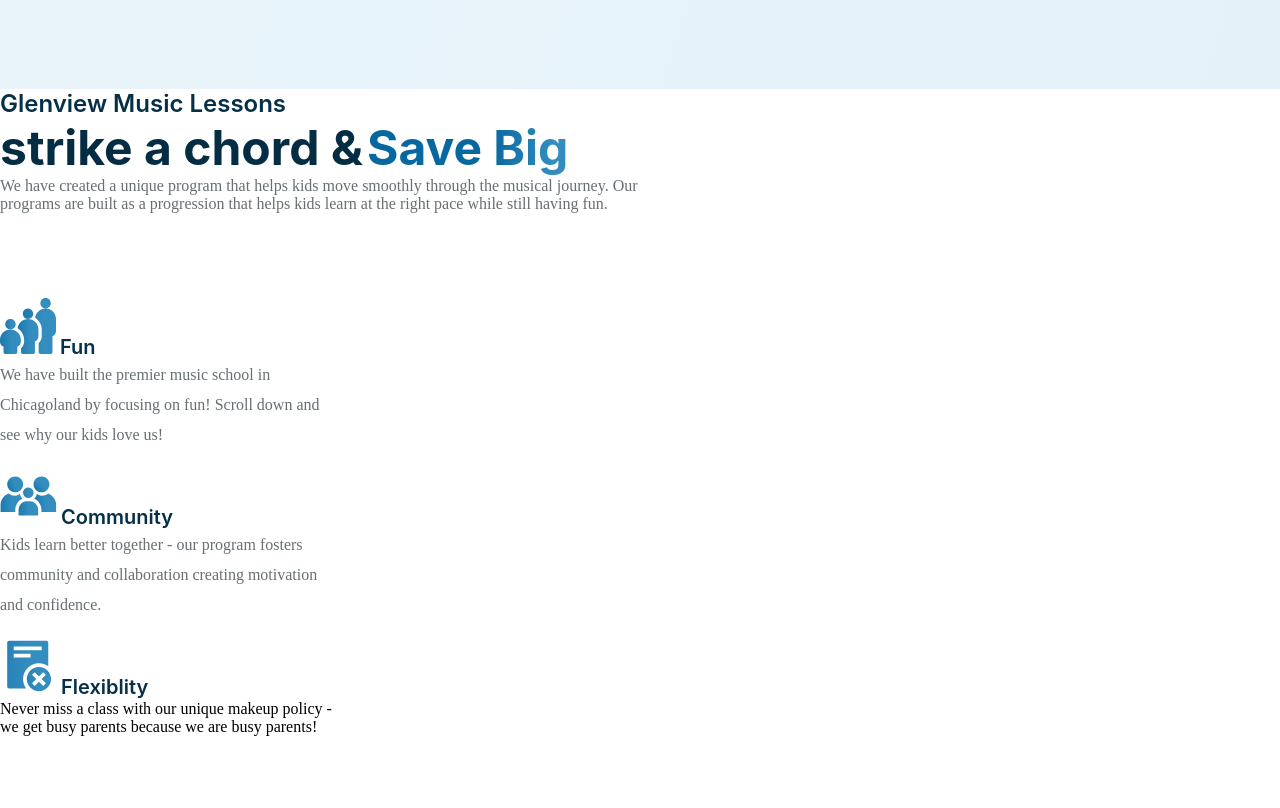
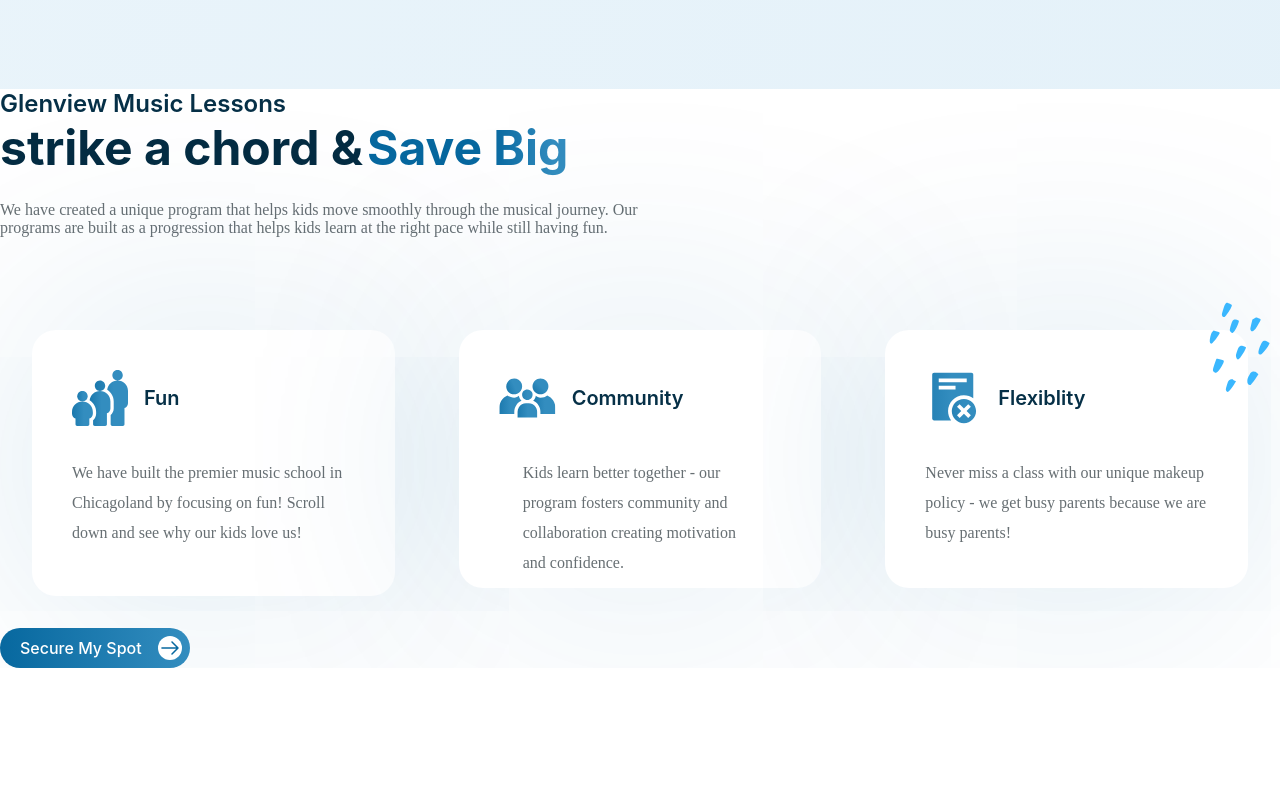
Before and after one commit to isimransharma/practiceAssignment, a plain HTML site: page index.html in a window 1280 px wide. Shown: the part 660-1468 px from the top of the page. After the commit the page ends 1328 px from the top, so only its background shows below. Drawn offline with Linux system fonts and the light colour scheme.

Commit message:
7th resume section2

```diff
--- a/index.html
+++ b/index.html
@@ -47,7 +47,7 @@
                   </svg>
                 </div>
               </button>
-              <img src="assets/Vector.svg" alt="any" class="arrow-curve" />
+              <img src="assets/curve-arrow.svg" alt="any" class="arrow-curve" />
             </div>
           </div>
           <div class="imagecontainer">
@@ -62,7 +62,7 @@
               <img src="assets/play icon.svg" alt="play-icon" />
             </div>
             <div class="droplets">
-              <img src="assets/Group 25.svg" alt="droplets" />
+              <img src="assets/droplets.svg" alt="droplets" />
             </div>
           </div>
         </div>
@@ -80,30 +80,50 @@
             that helps kids learn at the right pace while still having fun.
           </p>
         </div>
+        <div class="subSection2-container">
           <div class="fun-container">
+            <div class="flex-heading">
               <img src="assets/Age.svg" alt="age" />
               <span class="heading-fun">Fun</span>
+            </div>
             <p class="fun-content">
-            We have built the premier music school in Chicagoland by focusing on
-            fun! Scroll down and see why our kids love us!
+              We have built the premier music school in Chicagoland by focusing
+              on fun! Scroll down and see why our kids love us!
             </p>
           </div>
           <div class="community-container">
+            <div class="flex-heading">
               <img src="assets/togather.svg" alt="together" />
               <span class="heading-community">Community</span>
+            </div>
             <p class="community-content">
               Kids learn better together - our program fosters community and
               collaboration creating motivation and confidence.
             </p>
           </div>
           <div class="flexible-container">
+            <div class="flex-heading">
               <img src="assets/No Contract.svg" alt="contract" />
               <span class="heading-flexible">Flexiblity</span>
+            </div>
             <p class="flexible-content">
               Never miss a class with our unique makeup policy - we get busy
               parents because we are busy parents!
             </p>
+            <div class="community-droplets">
+              <img src="assets/droplets.svg" alt="droplets" />
             </div>
+          </div>
+        </div>
+        <div class="btn2-container">
+          <button class="myspot-btn">
+            Secure my spot
+            <div class="btn2-arrow">
+              <img src="assets/btn2-arrow.svg" alt="arrow" />
+            </div>
+          </button>
+        </div>
+        <!-- </div> -->
       </div>
     </div>
   </body>
--- a/style.css
+++ b/style.css
@@ -161,6 +161,12 @@
   top: -150px;
   right: -490px;
 }
+
+/*================= SECTION2 =================== */
+.Section2-container {
+  padding-left: 80px;
+  padding-right: 125px;
+}
 .musiclesson-container {
   width: 677px;
   height: 209px;
@@ -197,11 +203,28 @@
 }
 .para-2 {
   color: rgba(103, 111, 115, 1);
+  padding-top: 24px;
 }
+.subSection2-container {
+  display: flex;
+}
+
 .fun-container {
-  width: 333px;
-  height: 170px;
+  /* width: 333px;
+  height: 170px; */
+  /* padding: 40px 40px 48px 40px; */
+  display: flex;
+  padding: var(--5, 40px) var(--5, 40px) var(--6, 48px) var(--5, 40px);
+  flex-direction: column;
+  align-items: flex-start;
+  gap: 8px;
+  flex: 1 0 0;
+  border-radius: 24px;
+  background: #fff;
+  box-shadow: 0px 0px 250px 0px rgba(7, 104, 159, 0.16);
+  margin: 32px;
 }
+
 .heading-fun {
   color: #063047;
   font-family: Inter;
@@ -211,6 +234,11 @@
   line-height: 26px; /* 130% */
   text-transform: capitalize;
 }
+.flex-heading {
+  display: flex;
+  align-items: center;
+  gap: 16px;
+}
 .fun-content {
   color: #676f73;
   font-family: Poppins;
@@ -218,10 +246,23 @@
   font-style: normal;
   font-weight: 400;
   line-height: 30px; /* 187.5% */
+  padding-top: 24px;
 }
 .community-container {
-  width: 333px;
-  height: 170px;
+  /* width: 333px;
+  height: 170px; */
+  /* padding: 40px 40px 48px 40px; */
+  display: flex;
+  height: 258px;
+  padding: var(--5, 40px) var(--5, 40px) var(--6, 48px) var(--5, 40px);
+  flex-direction: column;
+  align-items: flex-start;
+  gap: 8px;
+  flex: 1 0 0;
+  border-radius: 24px;
+  background: #fff;
+  box-shadow: 0px 0px 250px 0px rgba(7, 104, 159, 0.16);
+  margin: 32px;
 }
 .heading-community {
   color: #063047;
@@ -239,11 +280,26 @@
   font-style: normal;
   font-weight: 400;
   line-height: 30px; /* 187.5% */
+  padding: 24px;
 }
 .flexible-container {
-  width: 333px;
-  height: 170px;
+  /* width: 333px;
+  height: 170px; */
+  /* padding: 40px 40px 48px 40px; */
+  display: flex;
+  height: 258px;
+  padding: var(--5, 40px) var(--5, 40px) var(--6, 48px) var(--5, 40px);
+  flex-direction: column;
+  align-items: flex-start;
+  gap: 8px;
+  flex: 1 0 0;
+  border-radius: 24px;
+  background: #fff;
+  box-shadow: 0px 0px 250px 0px rgba(7, 104, 159, 0.16);
+  position: relative;
+  margin: 32px;
 }
+
 .heading-flexible {
   color: #063047;
   font-family: Inter;
@@ -253,11 +309,51 @@
   line-height: 26px; /* 130% */
   text-transform: capitalize;
 }
-.flexible.content {
+.flexible-content {
   color: #676f73;
   font-family: Poppins;
   font-size: 16px;
   font-style: normal;
   font-weight: 400;
   line-height: 30px; /* 187.5% */
+  padding-top: 24px;
 }
+.community-droplets {
+  position: absolute;
+  top: -30px;
+  right: -30px;
+}
+
+.myspot-btn {
+  color: #fff;
+  font-family: Inter;
+  font-size: 16px;
+  font-style: normal;
+  font-weight: 500;
+  line-height: normal;
+  text-transform: capitalize;
+
+  display: inline-flex;
+  padding: var(--1, 8px) 8px var(--1, 8px) 20px;
+  justify-content: center;
+  align-items: center;
+  gap: 16px;
+  border-radius: var(--7, 56px);
+  border-bottom: 1px solid rgba(255, 255, 255, 0.9);
+  background: linear-gradient(90deg, #07689f 0%, #338dbf 100%);
+  border: 0px solid transparent;
+}
+.btn2-arrow {
+  color: #fff;
+  font-family: Inter;
+  font-size: 16px;
+  font-style: normal;
+  font-weight: 500;
+  line-height: normal;
+  text-transform: capitalize;
+  background-color: white;
+  border-radius: 50%;
+  width: 24px;
+  height: 24px;
+  flex-shrink: 0;
+}
```
Also changed, not shown: assets/btn2-arrow.svg (added), assets/curve-arrow.svg (renamed from assets/Vector.svg), assets/droplets.svg (renamed from assets/Group 25.svg). Lines whose indentation alone changed are shown as unchanged.
